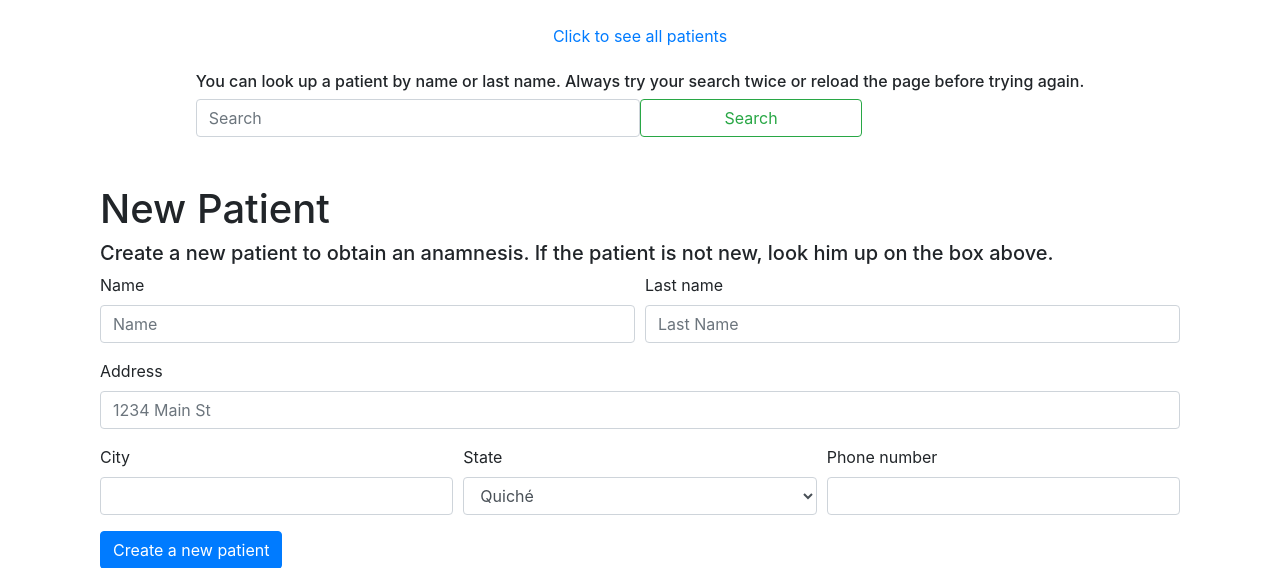
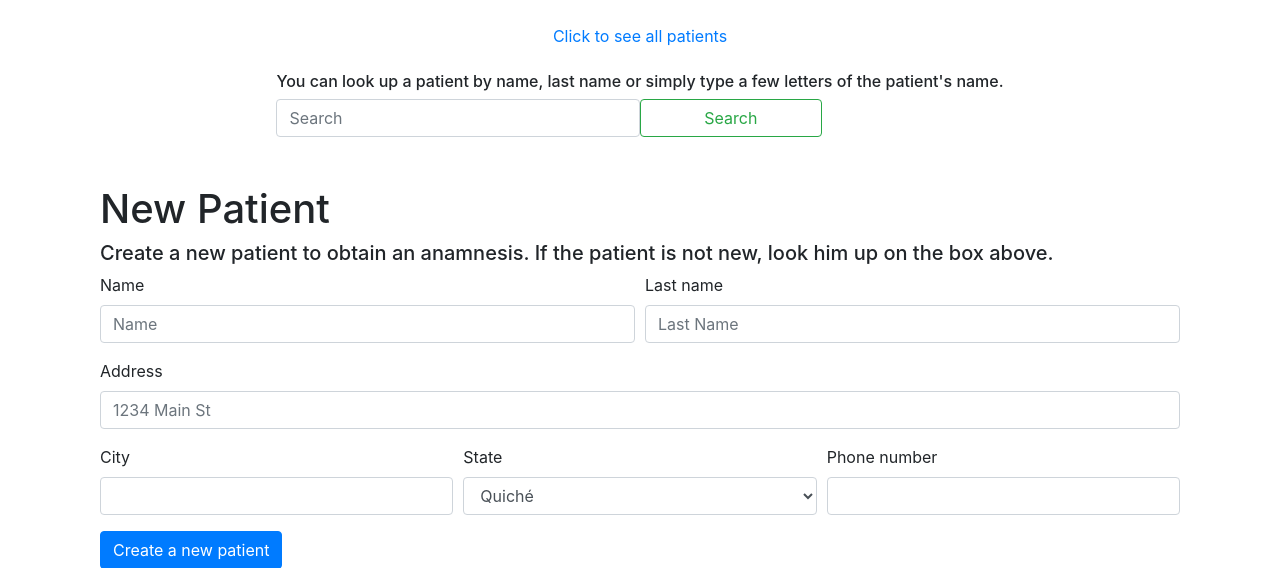
Before and after one commit to medranow/capstone, a Django app: page /patient in a window 1280 px wide. Shown: the part 56-624 px from the top of the page. Run offline with Django 4.2, Linux system fonts and the light colour scheme; a user stored in the database is signed in; some libraries are stand-ins or nearby versions.

Commit message:
ready to merge with master

```diff
--- a/medomai/anamnesis/templates/anamnesis/layout.html
+++ b/medomai/anamnesis/templates/anamnesis/layout.html
@@ -17,7 +17,7 @@
     <body>
         {% if user.is_authenticated %}
             <nav class="navbar navbar-expand-lg navbar-light bg-light">
-                <a class="navbar-brand" href="#">Anamnesis</a>
+                <a class="navbar-brand" href="{% url 'index' %}">Anamnesis</a>
                 <a class="nav-item">Dr. {{request.user | upper}}</a>
                 <button class="navbar-toggler" type="button" data-toggle="collapse" data-target="#navbarSupportedContent" aria-controls="navbarSupportedContent" aria-expanded="false" aria-label="Toggle navigation">
                 <span class="navbar-toggler-icon"></span>
--- a/medomai/anamnesis/templates/anamnesis/patients.html
+++ b/medomai/anamnesis/templates/anamnesis/patients.html
@@ -12,7 +12,7 @@
 
         <div class="container mt-4 d-flex flex-md-row justify-content-center">
             <form id="searchpatient">
-                <h6>You can look up a patient by name or last name. Always try your search twice or reload the page before trying again.</h6>
+                <h6>You can look up a patient by name, last name or simply type a few letters of the patient's name.</h6>
                 <div class="d-flex">
                     <input class="form-control me-2 w-50" type="search" placeholder="Search" aria-label="Search" name="search" id="searchinput">
                     <button class="btn btn-outline-success w-25" id="searchbtn" type="submit">Search</button>
```
